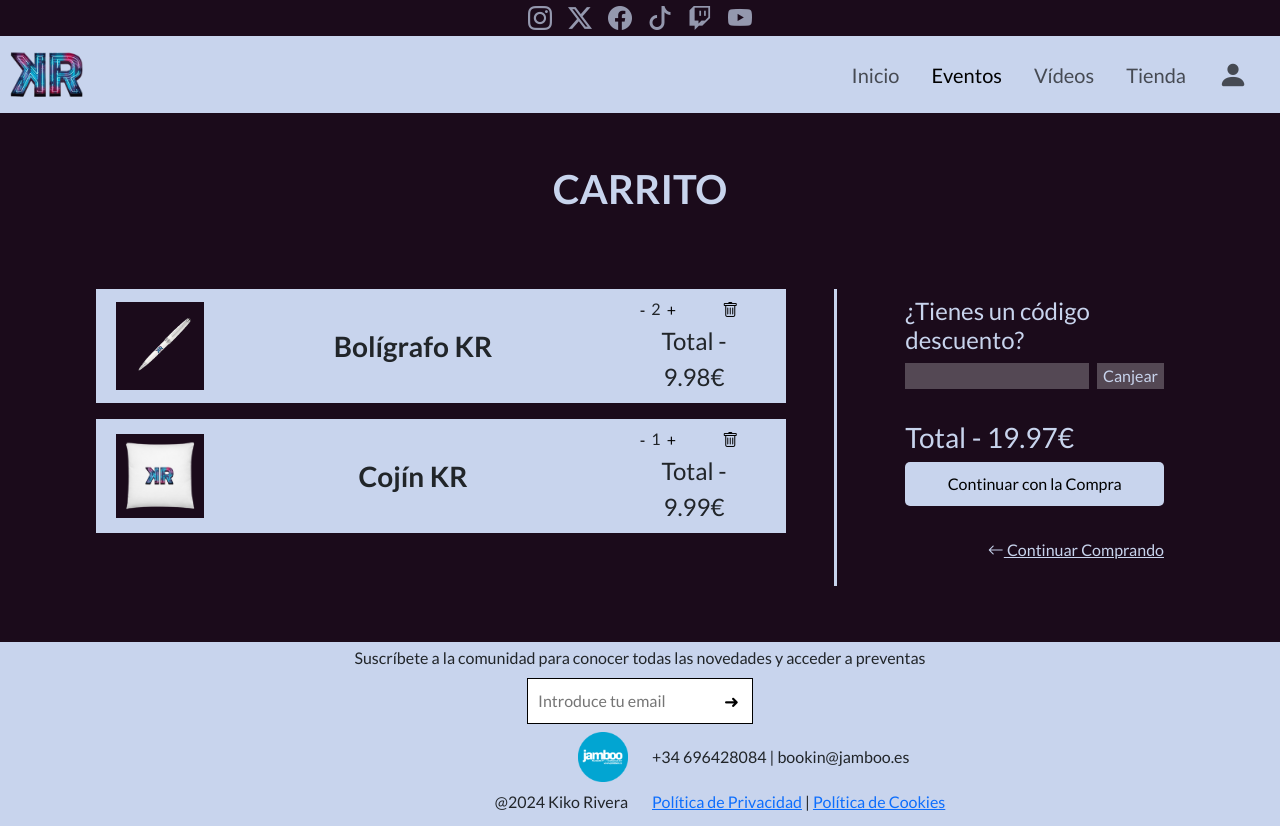
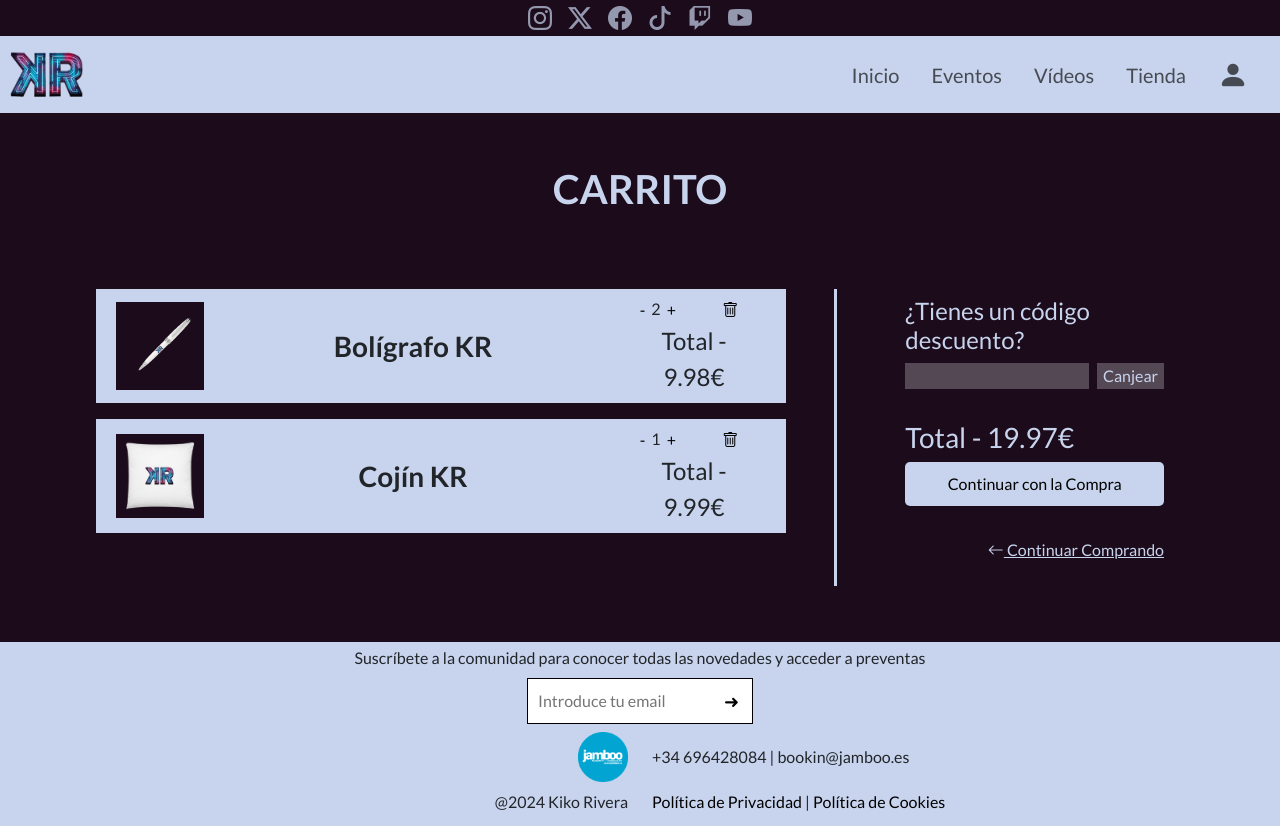
Before and after one commit to Diegoperezvila/WebKR, a website: page carrito.html in a window 1280 px wide. Drawn offline with nearby package versions, Linux system fonts and the light colour scheme.

Commit message:
cambios footer

```diff
--- a/carrito.html
+++ b/carrito.html
@@ -37,7 +37,7 @@
                             <a class="nav-link text-center" href="./index.html">Inicio</a>
                         </li>
                         <li class="nav-item me-3">
-                            <a class="nav-link text-center active" href="eventos.html">Eventos</a>
+                            <a class="nav-link text-center" href="eventos.html">Eventos</a>
                         </li>
                         <li class="nav-item me-3">
                             <a class="nav-link text-center" href="videos.html">Vídeos</a>
--- a/custom.css
+++ b/custom.css
@@ -70,6 +70,11 @@
 
 footer{
     background-color: #C8D4ED;
+}
+
+footer a{
+    color: black;
+    text-decoration: none;
 }
 
 .inputCont {
```
Also changed, not shown: areaCliente.html (+1 -1 lines).
